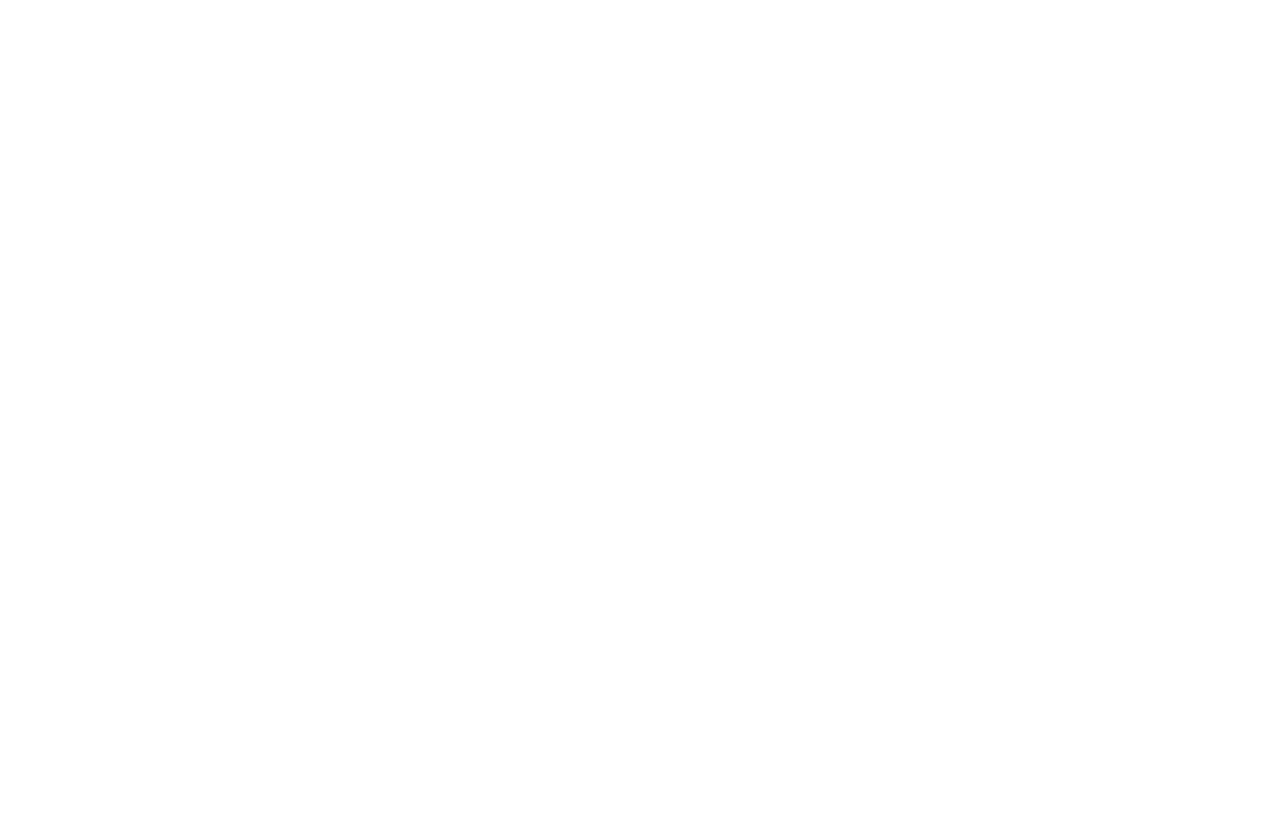
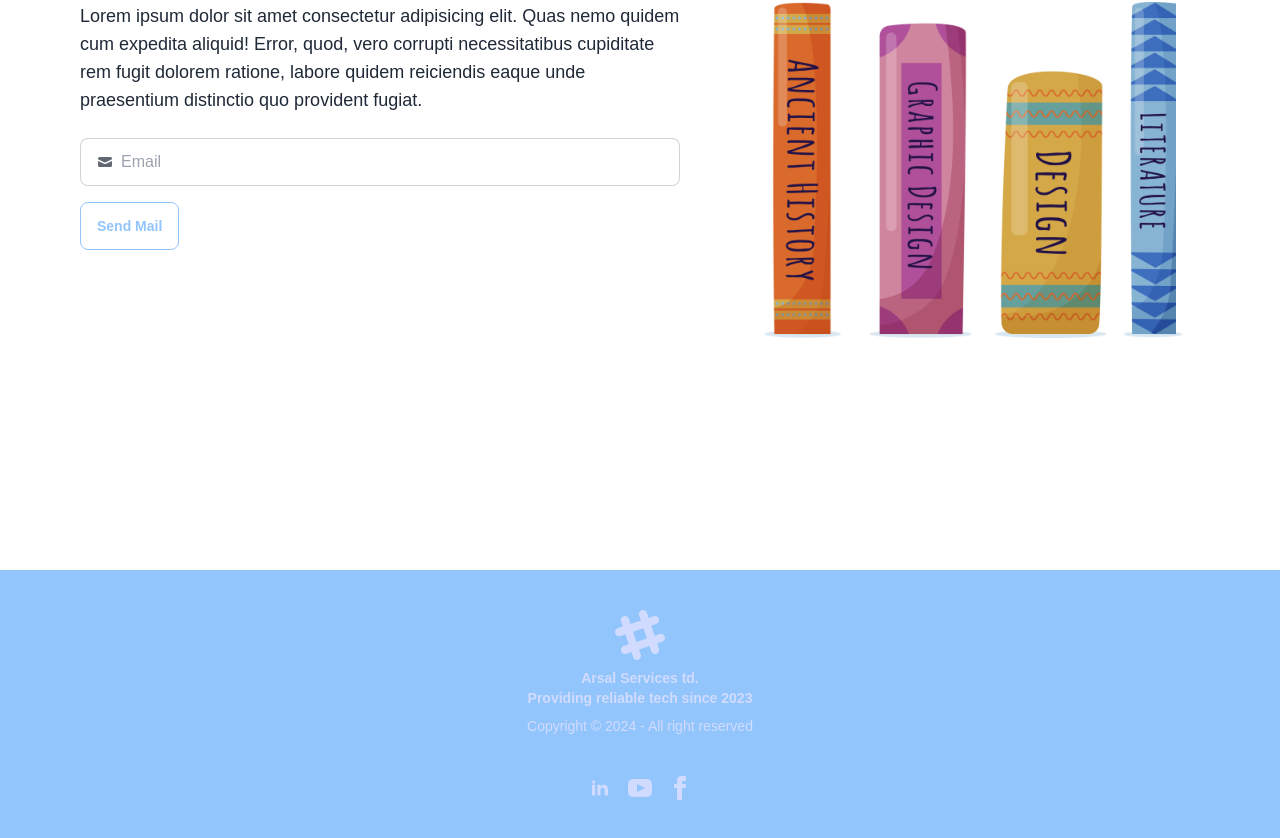
Before and after one commit to Arsal5511/BookWave, a React (Vite) app in the folder Frontend/: page / in a window 1280 px wide. Shown: the part 298-1136 px from the top of the page. Before the commit the page ends 800 px from the top, so only its background shows below. Built offline with nearby package versions, Linux system fonts and the light colour scheme; a web font is replaced by a local one.

Commit message:
footer added

```diff
--- a/Frontend/src/App.jsx
+++ b/Frontend/src/App.jsx
@@ -2,11 +2,15 @@
 
 import React from 'react'
 import Navbar from './components/navbar/Navbar'
+import Banner from './components/banner/Banner'
+import Footer from './components/footer/Footer'
 
 function App() {
   return (
     <div>
       <Navbar />
+      <Banner />
+      <Footer />
     </div>
   )
 }
--- /dev/null
+++ b/Frontend/src/components/footer/Footer.jsx
@@ -0,0 +1,71 @@
+/* eslint-disable */
+
+import React from "react";
+
+function Footer() {
+  return (
+    <div>
+      <footer className="footer footer-center p-10 bg-blue-300 text-primary-content">
+        <aside>
+          <svg
+            width="50"
+            height="50"
+            viewBox="0 0 24 24"
+            xmlns="http://www.w3.org/2000/svg"
+            fillRule="evenodd"
+            clipRule="evenodd"
+            className="inline-block fill-current"
+          >
+            <path d="M22.672 15.226l-2.432.811.841 2.515c.33 1.019-.209 2.127-1.23 2.456-1.15.325-2.148-.321-2.463-1.226l-.84-2.518-5.013 1.677.84 2.517c.391 1.203-.434 2.542-1.831 2.542-.88 0-1.601-.564-1.86-1.314l-.842-2.516-2.431.809c-1.135.328-2.145-.317-2.463-1.229-.329-1.018.211-2.127 1.231-2.456l2.432-.809-1.621-4.823-2.432.808c-1.355.384-2.558-.59-2.558-1.839 0-.817.509-1.582 1.327-1.846l2.433-.809-.842-2.515c-.33-1.02.211-2.129 1.232-2.458 1.02-.329 2.13.209 2.461 1.229l.842 2.515 5.011-1.677-.839-2.517c-.403-1.238.484-2.553 1.843-2.553.819 0 1.585.509 1.85 1.326l.841 2.517 2.431-.81c1.02-.33 2.131.211 2.461 1.229.332 1.018-.21 2.126-1.23 2.456l-2.433.809 1.622 4.823 2.433-.809c1.242-.401 2.557.484 2.557 1.838 0 .819-.51 1.583-1.328 1.847m-8.992-6.428l-5.01 1.675 1.619 4.828 5.011-1.674-1.62-4.829z"></path>
+          </svg>
+          <p className="font-bold">
+            Arsal Services td. <br />
+            Providing reliable tech since 2023
+          </p>
+          <p>Copyright © 2024 - All right reserved</p>
+        </aside>
+        <nav>
+          <div className="grid grid-flow-col gap-4">
+            <a href="https://www.twitter.com/Arsal5511" target="_blank">
+              <svg
+                className="fill-current"
+                aria-hidden="true"
+                xmlns="http://www.w3.org/2000/svg"
+                width="24"
+                height="24"
+                viewBox="0 0 24 24"
+              >
+                <path d="M12.51 8.796v1.697a3.738 3.738 0 0 1 3.288-1.684c3.455 0 4.202 2.16 4.202 4.97V19.5h-3.2v-5.072c0-1.21-.244-2.766-2.128-2.766-1.827 0-2.139 1.317-2.139 2.676V19.5h-3.19V8.796h3.168ZM7.2 6.106a1.61 1.61 0 0 1-.988 1.483 1.595 1.595 0 0 1-1.743-.348A1.607 1.607 0 0 1 5.6 4.5a1.601 1.601 0 0 1 1.6 1.606Z" />
+                <path d="M7.2 8.809H4V19.5h3.2V8.809Z" />
+              </svg>
+            </a>
+            <a>
+              <svg
+                xmlns="http://www.w3.org/2000/svg"
+                width="24"
+                height="24"
+                viewBox="0 0 24 24"
+                className="fill-current"
+              >
+                <path d="M19.615 3.184c-3.604-.246-11.631-.245-15.23 0-3.897.266-4.356 2.62-4.385 8.816.029 6.185.484 8.549 4.385 8.816 3.6.245 11.626.246 15.23 0 3.897-.266 4.356-2.62 4.385-8.816-.029-6.185-.484-8.549-4.385-8.816zm-10.615 12.816v-8l8 3.993-8 4.007z"></path>
+              </svg>
+            </a>
+            <a>
+              <svg
+                xmlns="http://www.w3.org/2000/svg"
+                width="24"
+                height="24"
+                viewBox="0 0 24 24"
+                className="fill-current"
+              >
+                <path d="M9 8h-3v4h3v12h5v-12h3.642l.358-4h-4v-1.667c0-.955.192-1.333 1.115-1.333h2.885v-5h-3.808c-3.596 0-5.192 1.583-5.192 4.615v3.385z"></path>
+              </svg>
+            </a>
+          </div>
+        </nav>
+      </footer>
+    </div>
+  );
+}
+
+export default Footer;
```
